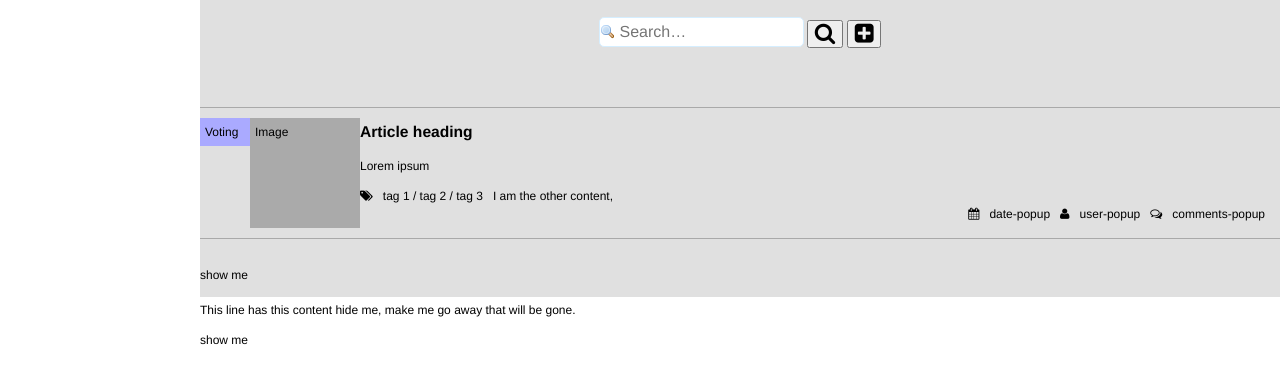
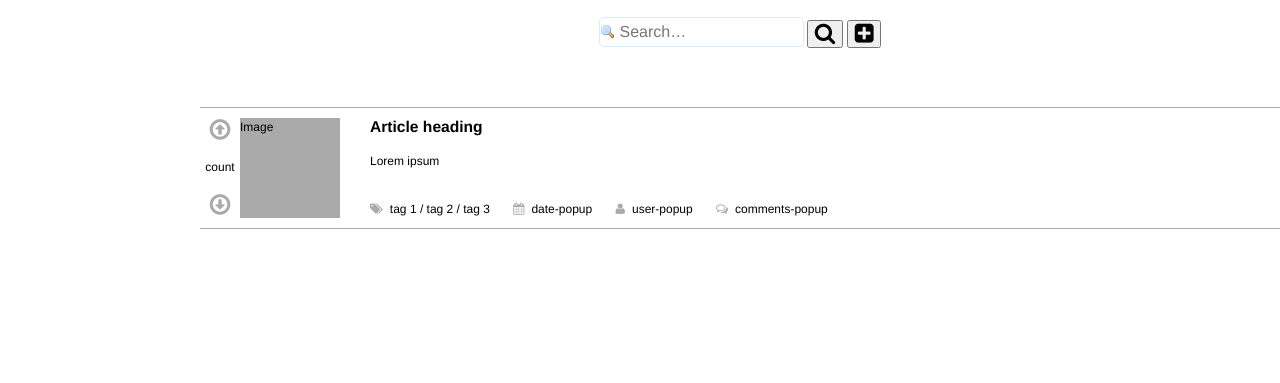
Before and after one commit to ahoegger/CasFeeGruppenArbeit, a website: page source/index.html in a window 1280 px wide. Shown: the part 83-466 px from the top of the page. Drawn offline with nearby package versions, Linux system fonts and the light colour scheme.

Commit message:
Vote icons, more styling

```diff
--- a/source/css/grid.css
+++ b/source/css/grid.css
@@ -40,7 +40,7 @@
     margin: 0px 0px;
     overflow: hidden;
     float: left;
-    /* display: inline; */
+    display: inline;
 }
 
 /* bootstrap row inspiration */
--- a/source/css/styles.css
+++ b/source/css/styles.css
@@ -60,12 +60,7 @@ input{
 #main-content {
     position: relative;
     margin: 80px 0 0 200px ;
-    background-color: #e0e0e0;
     height: 300px;
-    /* width of main content is 100% minus width of logo spacer */
-    /* width: calc(100% - 200px); */
-    /* margin-left: 10%;
-    margin-right: 10%; */
 }
 
 .form-error {
@@ -224,29 +219,82 @@ article {
     margin: 0, auto, 0 , 0;
 }
 
-.article-voting, .article-image, .article-content {
-    padding: 5px;
+.icon-spacer {
+    margin-left: 7px;
+    margin-right: 20px;
 }
 
 .article-voting {
     width: 40px;
     position: relative;
+    display: inline;
+    overflow: hidden;
+    padding: 0px;
+    text-align: center;
+}
+
+.vote {
     display: inline-block;
-    overflow: hidden;
+}
 
-    background-color: #AAAAFF;
+.position-top {
+    position: absolute;
+    top: 0;
+    width: 100%;
+    display: block;
+    vertical-align: top;
+    text-align: center;
+}
+
+.position-bottom {
+    position: absolute;
+    bottom: 0;
+    vertical-align: bottom;
+    display: block;
+    width: 100%;
+    text-align: center;
+}
+
+.position-center {
+    position: relative;
+    vertical-align: middle;
+    display: block;
+    top: 40px;
+    float: left;
+    width: 100%;
+    height: 100%;
+    text-align: center;
+}
+
+.icon-passive {
+    color: #AAAAAA;
+}
+
+.icon-activatable:hover {
+    color: #666666;
+}
+
+.article-image, .article-voting {
+    height: 100px;
 }
 
 .article-image {
     width: 100px;
-    height: 100px;
     display: inline-block;
-
     background-color: #AAAAAA;
 }
 
+.article-voting, .article-image {
+    display: inline-block;
+    float: left;
+}
+
 .article-content {
+    display: block;
+    padding: 0 30px;
+    margin-left: 140px;
     width: auto;
+    min-height: 100px;
     position: relative;
 }
 
@@ -258,6 +306,9 @@ article {
 }
 
 .article-meta {
+    position: absolute;
+    bottom: 0;
+    display: block;
     width: auto;
 }
 
--- a/source/index.html
+++ b/source/index.html
@@ -74,7 +74,9 @@
                 <article>
                     <div class="column grid-12">
                         <div class="article-voting pull-left">
-                            Voting
+                            <div class="vote icon-passive icon-activatable position-top"><i class="fa fa-arrow-circle-o-up fa-2x"></i></div>
+                            <div class="vote position-center">count</div>
+                            <div class="vote icon-passive icon-activatable position-bottom"><i class="fa fa-arrow-circle-o-down fa-2x"></i></div>
                         </div>
                         <div class="article-image pull-left">
                             Image
@@ -84,22 +86,16 @@
                                 <h3 class="article-heading">Article heading</h3>
                                 <p class="article-description">Lorem ipsum</p>
                             </div>
-                            <div class="article_meta">
-                                <div class="pull-left"><i class="fa fa-tags"><span class="article-tags">tag 1 / tag 2 / tag 3</span></i></div>
-                                <div>I am the other content, </div>
-                                <div class="pull-right"><i class="fa fa-comments-o"><span class="article-comments">comments-popup</span></i></div>
-                                <div class="pull-right"><i class="fa fa-user"><span class="article-user">user-popup</span></i></div>
-                                <div class="pull-right"><i class="fa fa-calendar"><span class="article-date">date-popup</span></i></div>
+                            <div class="article-meta">
+                                <i class="fa fa-tags icon-passive"></i><span class="article-tags icon-spacer">tag 1 / tag 2 / tag 3</span>
+                                <i class="fa fa-calendar icon-passive"></i><span class="article-date icon-spacer">date-popup</span>
+                                <i class="fa fa-user icon-passive"></i><span class="article-user icon-spacer">user-popup</span>
+                                <i class="fa fa-comments-o icon-passive"></i><span class="article-comments icon-spacer">comments-popup</span>
                             </div>
                         </div>
                     </div>
                 </article>
             </div>
-        </div>
-        <div>
-            <p>show me</p>
-            <div class="form-row" id="hide-me-inline">This line has this content <span>hide me, make me go away</span> that will be gone.</div>
-            <p>show me</p>
         </div>
     </div>
 
--- a/source/scripts/output.js
+++ b/source/scripts/output.js
@@ -18,7 +18,12 @@ CASFEE.output = (function() {
             imageContent,
             articleContent;
         window.console.log("article is " + article);
-        voteContent = '<div class="article-voting pull-left">Voting</div>';
+        voteContent =
+            '<div class="article-voting pull-left">' +
+                '<div class="vote icon-passive icon-activatable position-top"><i class="fa fa-arrow-circle-o-up fa-2x"></i></div>' +
+                '<div class="vote position-center">count</div>' +
+                '<div class="vote icon-passive icon-activatable position-bottom"><i class="fa fa-arrow-circle-o-down fa-2x"></i></div>' +
+            '</div>';
         imageContent = '<div class="article-image pull-left">IMG=' + article.image + '</div>';
         articleContent =
             '<div class="article-content">' +
@@ -26,11 +31,11 @@ CASFEE.output = (function() {
                     '<h3 class="article-heading">' + article.title + '</h3>' +
                     '<p class="article-description">' + article.description + '</p>' +
                 '</div>' +
-                '<div class="article_meta">' +
-                    '<div class="pull-left"><i class="fa fa-tags"><span class="article-tags">' + article.tags.join(' / ') + '</span></i></div>' +
-                    '<div class="pull-right"><i class="fa fa-comments-o"><span class="article-comments">comments-popup</span></i></div>' +
-                    '<div class="pull-right"><i class="fa fa-user"><span class="article-user">user-popup</span></i></div>' +
-                    '<div class="pull-right"><i class="fa fa-calendar"><span class="article-date">date-popup</span></i></div>' +
+                '<div class="article-meta">' +
+                    '<i class="fa fa-tags icon-passive"></i><span class="article-tags icon-spacer">' + article.tags.join(' / ') + '</span>' +
+                    '<i class="fa fa-calendar icon-passive"></i><span class="article-date icon-spacer">date-popup</span>' +
+                    '<i class="fa fa-user icon-passive"></i><span class="article-user icon-spacer">user-popup</span>' +
+                    '<i class="fa fa-comments-o icon-passive"></i><span class="article-comments icon-spacer">comments-popup</span>' +
                 '</div>' +
             '</div>';
         $newRow = $('#result').append('<div class="row"><article><div class="column grid-12">' + voteContent + imageContent + articleContent + '</div></article></div>');
```
